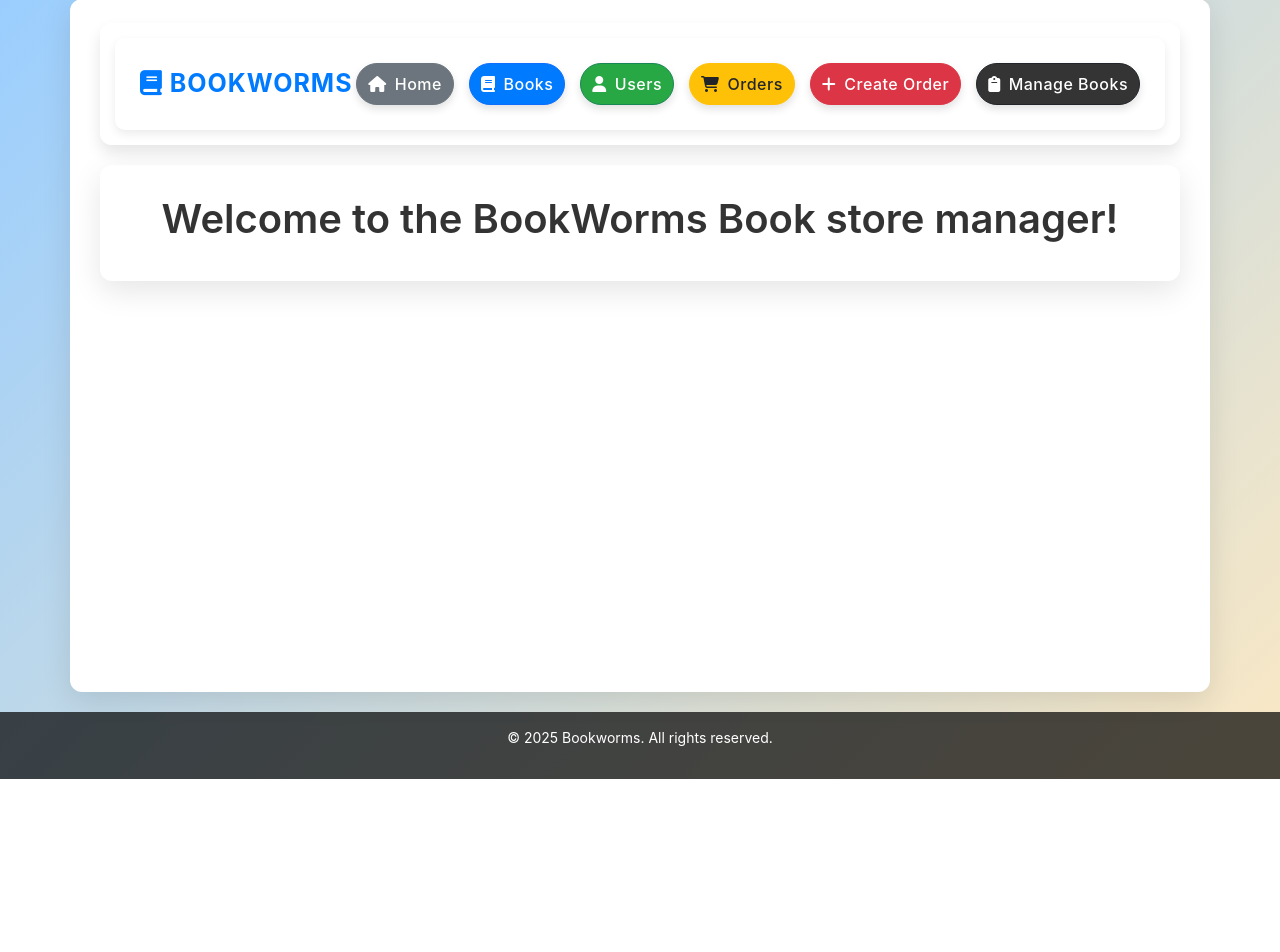
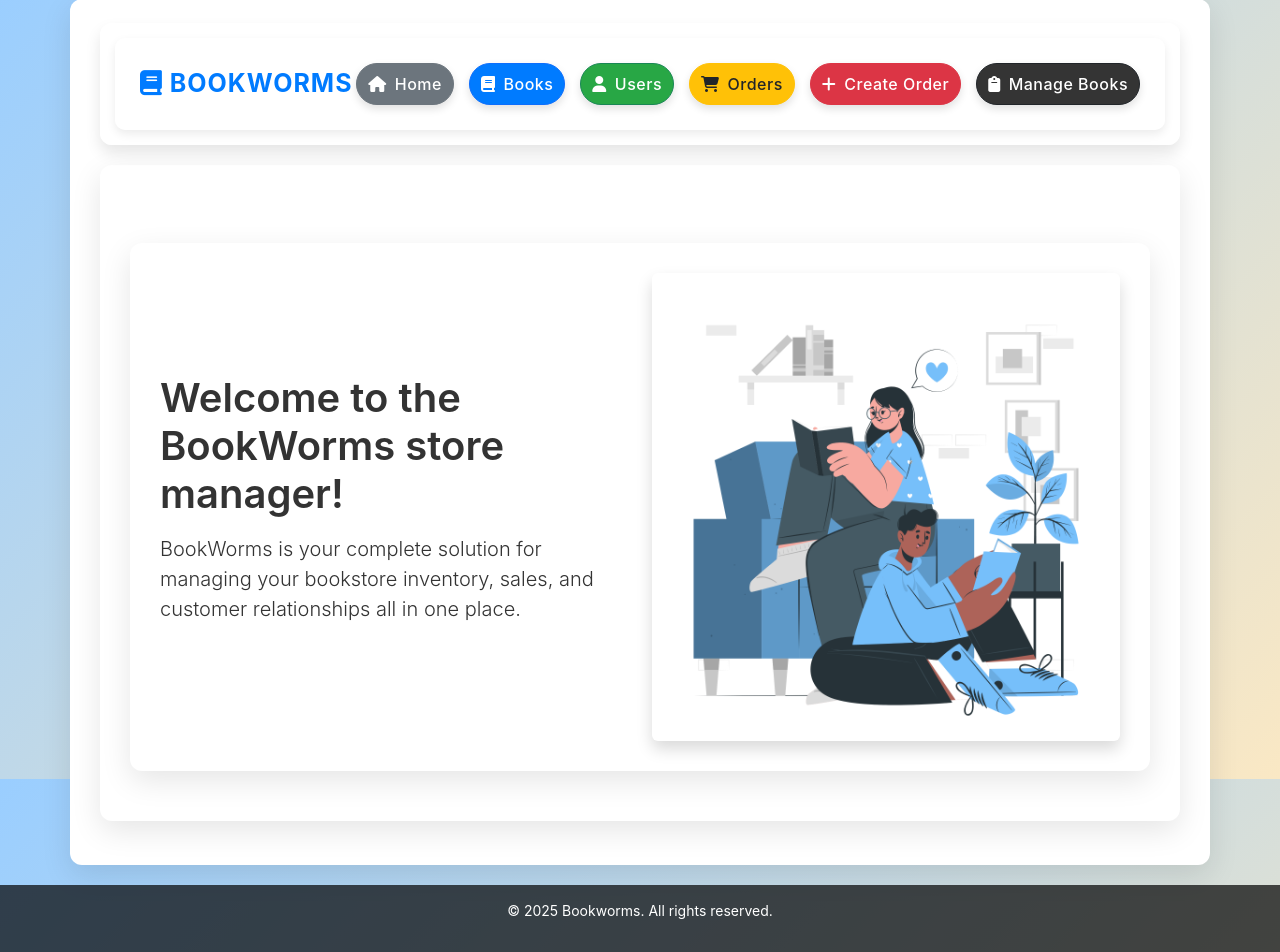
Before and after one commit to Kylea4708/Agile-Project-2025, a Flask app: page / in a window 1280 px wide. Shown: the part 21-973 px from the top of the page. Before the commit the page ends 800 px from the top, so only its background shows below. Run offline with Flask 3, Linux system fonts and the light colour scheme.

Commit message:
adding homepage design

```diff
--- a/Project/templates/home.html
+++ b/Project/templates/home.html
@@ -1,7 +1,21 @@
 {% extends "base.html" %}
 
 {% block content %}
-<div class="text-center">
-  <h1>Welcome to the BookWorms Book store manager!</h1>
+<div class="container mt-5">
+  <div class="row align-items-center">
+    <div class="col-md-6 order-md-1">
+      <h1>Welcome to the BookWorms store manager!</h1>
+      <p class="lead mt-3">
+        BookWorms is your complete solution for managing your bookstore inventory,
+        sales, and customer relationships all in one place.
+      </p>
+    </div>
+
+    <div class="col-md-6 order-md-2">
+      <img src="{{ url_for('static', filename='images/Reading book-cuate.png') }}"
+        alt="Bookstore manager interface"
+        class="img-fluid rounded shadow">
+    </div>
+  </div>
 </div>
 {% endblock %}
```
Also changed, not shown: Project/static/images/Reading book-cuate.png (added).
